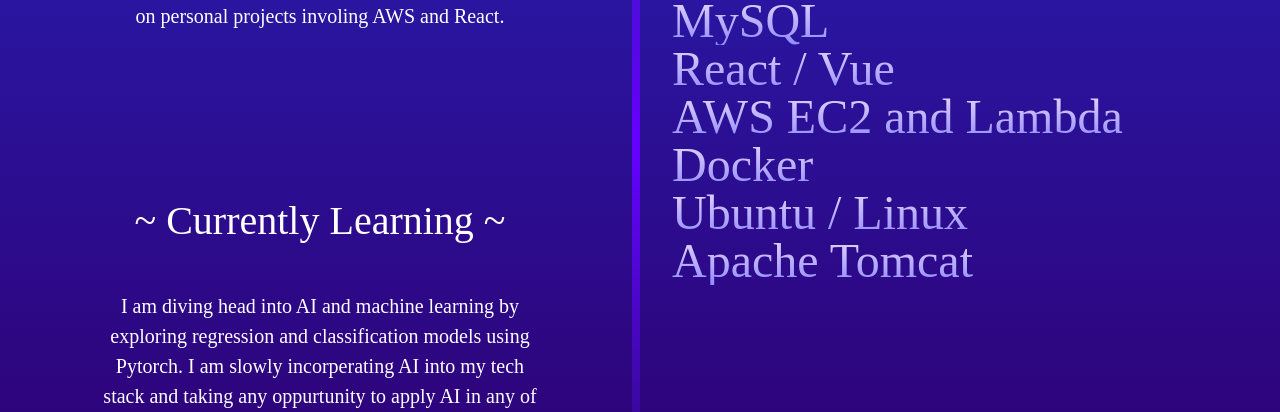
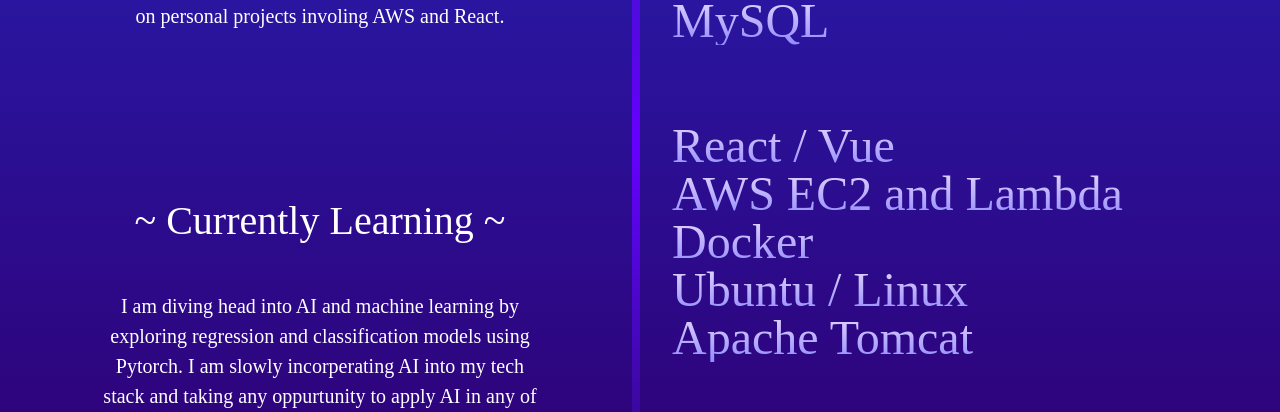
Before and after one commit to brianle239/brianle239.github.io, a React (Vite) app: page / in a window 1280 px wide. Shown: the part 1507-1919 px from the top of the page. Built offline with nearby package versions, Linux system fonts and the light colour scheme; a web font is replaced by a local one.

Commit message:
changed padding of tech list

```diff
--- a/src/components/page2/page2.css
+++ b/src/components/page2/page2.css
@@ -103,6 +103,10 @@
     font-size: 2em;
 }
 
+.technology {
+    margin-top: 4em;
+}
+
 .list {
     font-size: larger;
     list-style: inside;
--- a/src/components/page2/page2.jsx
+++ b/src/components/page2/page2.jsx
@@ -122,11 +122,10 @@ class Page2 extends Component {
                   <li>MySQL</li>
                 </ul >
 
-
                 {/* <div className="techSubTitle">
                   Technologies
                 </div> */}
-                <ul className="list">
+                <ul className="list technology">
                   <li>React / Vue</li>
                   <li>AWS EC2 and Lambda</li>
                   <li>Docker</li>
```
